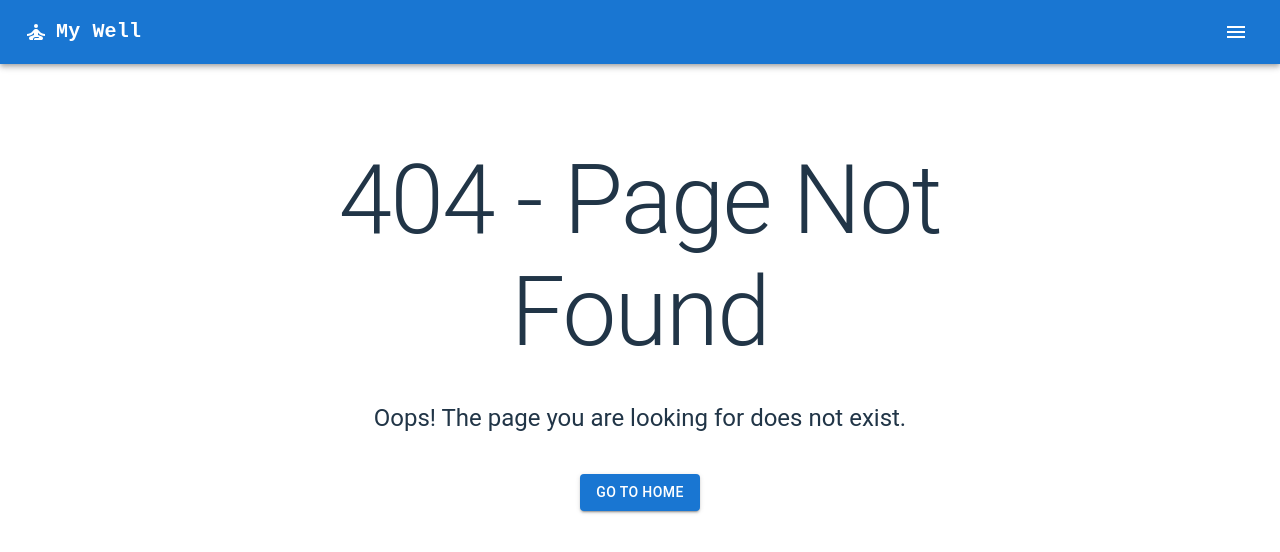
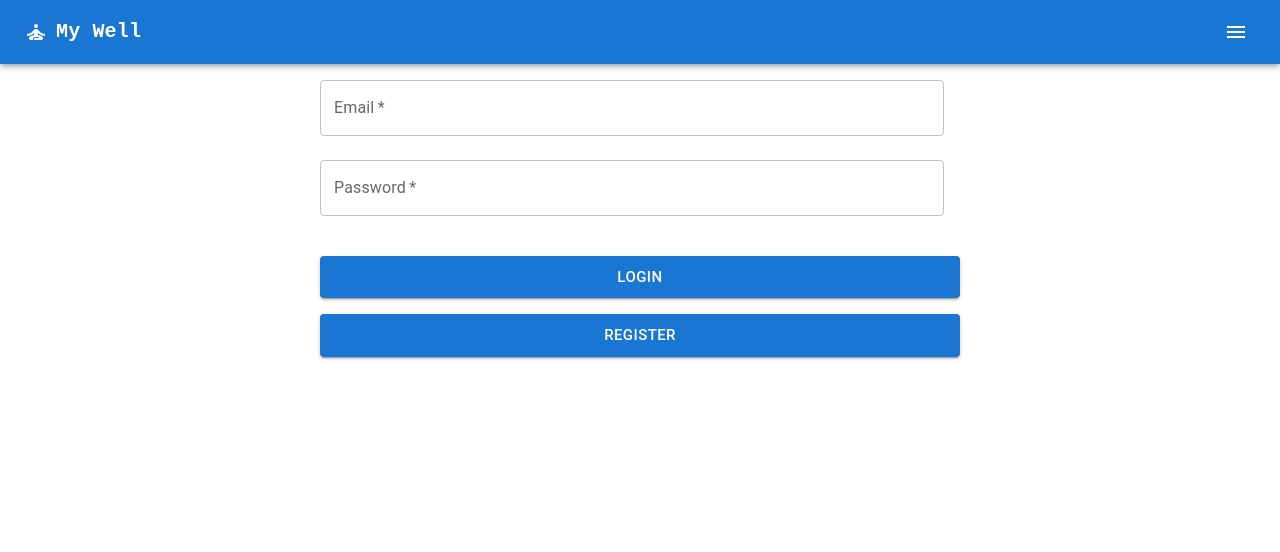
Before and after one commit to shirvel/MyWell, a React (Vite) app in the folder frontend/: page /login in a window 1280 px wide. Before the commit this address had no page. Shown: the top 552 px of the page. Built offline with nearby package versions, Linux system fonts and the light colour scheme.

Commit message:
add the login page
and fix cors problem

```diff
--- a/frontend/src/App.tsx
+++ b/frontend/src/App.tsx
@@ -7,6 +7,7 @@ import { PageNotFound } from "./common/PageNotFound";
 import { NavBar } from "./common/NavBar";
 import { WeekReflection } from "./WeekReflection/WeekRelection";
 import { RegisterPage } from "./Registration/RegisterPage";
+import { LoginPage } from "./login/LoginPage";
 
 export const App = () => {
 	return (
@@ -16,6 +17,7 @@ export const App = () => {
 				<Routes>
 					<Route path="/" element={<MealPlanner />} />
 					<Route path="meal-planner" element={<MealPlanner />} />
+					<Route path="login" element={<LoginPage />} />
 					<Route path="week-reflection" element={<WeekReflection />} />
 					<Route path="register" element={<RegisterPage />} />
 					<Route path="*" element={<PageNotFound />} />
--- a/frontend/src/Registration/RegisterPage.tsx
+++ b/frontend/src/Registration/RegisterPage.tsx
@@ -1,4 +1,4 @@
-import React from 'react';
+import React from "react";
 import Box from "@mui/material/Box";
 import Stepper from "@mui/material/Stepper";
 import Step from "@mui/material/Step";
@@ -14,7 +14,7 @@ import { FifthStage } from "./Stages/FifthStage";
 import { endpoints } from "../api/endpoints";
 import { post } from "../api/requests";
 import { useUserContext } from "../providers/UserContextProvider";
-import { useNavigate } from 'react-router-dom';
+import { useNavigate } from "react-router-dom";
 
 const steps = [
 	"Getting To Know you",
@@ -29,15 +29,15 @@ export const RegisterPage = () => {
 	const navigate = useNavigate();
 	const [activeStep, setActiveStep] = useState(0);
 	const [formData, setFormData] = useState({
-        name: '',
-        birthday: '',
-        gender: '',
-        mainGoal: '',
-        specialDiets: '',
-        healthConditions: '',
-        comment: '',
-		email: '',
-		password: ''
+		name: "",
+		birthday: "",
+		gender: "",
+		mainGoal: "",
+		specialDiets: "",
+		healthConditions: "",
+		comment: "",
+		email: "",
+		password: "",
 	});
 
 	const handleNext = () => {
@@ -51,36 +51,36 @@ export const RegisterPage = () => {
 	const handleReset = () => {
 		setActiveStep(0);
 		setFormData({
-            name: '',
-            birthday: '',
-            gender: '',
-            mainGoal: '',
-            specialDiets: '',
-            healthConditions: '',
-            comment: '',
-			email: '',
-			password: ''
+			name: "",
+			birthday: "",
+			gender: "",
+			mainGoal: "",
+			specialDiets: "",
+			healthConditions: "",
+			comment: "",
+			email: "",
+			password: "",
 		});
 	};
 
 	const handleChange = (field, value) => {
-        setFormData(prev => ({
+		setFormData((prev) => ({
 			...prev,
-            [field]: value
+			[field]: value,
 		}));
 	};
 
 	const handleSubmit = async () => {
 		try {
-			const url = endpoints.USER.CREATE_USER();
+			const url = endpoints.AUTH.CREATE_USER();
 			const response = await post(url, formData);
 			if (response.status == 201) {
-				setUserId(response.data._id)
+				setUserId(response.data._id);
 				handleReset();
-				navigate("/")
+				navigate("/");
 			}
 		} catch (error) {
-            console.error('There was an error submitting the form!', error);
+			console.error("There was an error submitting the form!", error);
 		}
 	};
 
@@ -124,7 +124,10 @@ export const RegisterPage = () => {
 								Back
 							</Button>
 							<Box sx={{ flex: "1 1 auto" }} />
-                            <Button onClick={activeStep === steps.length - 1 ? handleSubmit : handleNext}>
+							<Button
+								onClick={
+									activeStep === steps.length - 1 ? handleSubmit : handleNext
+								}>
 								{activeStep === steps.length - 1 ? "Finish" : "Next"}
 							</Button>
 						</Box>
--- a/frontend/src/api/endpoints.tsx
+++ b/frontend/src/api/endpoints.tsx
@@ -4,6 +4,10 @@ const URL = "http://127.0.0.1:3000/";
 const base = URL;
 export const endpoints = {
 	BASE: URL,
+	AUTH: {
+		CREATE_USER: () => base + "auth/register/",
+		LOGIN: base + "auth/login/",
+	},
 	MEAL_PLAN: {
 		GET_USER_MEAL_PLAN: (user_id: string) =>
 			base + "api/planner/" + user_id + "/",
@@ -11,10 +15,6 @@ export const endpoints = {
 			base + "meal-plan/" + user_id + "/" + meal_id + "/",
 	},
 	WEEKLY_REFLECTION: {
-		CREATE_FEEDBACK: () => base + "api/weekly_reflection/"
+		CREATE_FEEDBACK: () => base + "api/weekly_reflection/",
 	},
-	USER: {
-		CREATE_USER: () => base + "auth/register/"
-	}
-
 };
--- a/frontend/src/common/NavBar.tsx
+++ b/frontend/src/common/NavBar.tsx
@@ -26,9 +26,9 @@ export const NavBar = () => {
 	}, []);
 
 	const handleLogOut = () => {
-		setUserId(null)
-		handleClose("register")
-	}
+		setUserId(null);
+		handleClose("register");
+	};
 
 	return (
 		<AppBar position="sticky">
@@ -66,6 +66,7 @@ export const NavBar = () => {
 						Week Reflection
 					</MenuItem>
 					<MenuItem onClick={() => handleClose("register")}>Register</MenuItem>
+					<MenuItem onClick={() => handleClose("login")}>Login</MenuItem>
 					<MenuItem onClick={() => handleLogOut()}>Log out</MenuItem>
 				</Menu>
 			</Toolbar>
--- /dev/null
+++ b/frontend/src/login/LoginPage.tsx
@@ -0,0 +1,76 @@
+import { Grid, TextField, Button, Card } from "@mui/material";
+import { useCallback, useState } from "react";
+import { login } from "./LoginService";
+import { useNavigate } from "react-router-dom";
+
+export const LoginPage = () => {
+	const [email, setEmail] = useState("");
+	const [password, setPassword] = useState("");
+	const navigate = useNavigate();
+	const onLogin = useCallback(() => {
+		console.log(email, password);
+		login({ email, password });
+	}, []);
+
+	const onRegister = useCallback(() => {
+		navigate({
+			pathname: "/register",
+		});
+	}, []);
+
+	return (
+		<div className="flex items-center justify-center">
+			<div className="w-1/2">
+				<Grid container spacing={2} justifyContent="center" alignItems="center">
+					<Grid item xs={12} className="p-4">
+						<TextField
+							fullWidth
+							id="email"
+							label="Email"
+							variant="outlined"
+							margin="normal"
+							onChange={(event) => {
+								setEmail(event.target.value);
+							}}
+							value={email}
+							required
+						/>
+						<TextField
+							fullWidth
+							onChange={(event) => {
+								setPassword(event.target.value);
+							}}
+							value={password}
+							id="password"
+							label="Password"
+							variant="outlined"
+							type="password"
+							margin="normal"
+							required
+						/>
+					</Grid>
+					<Grid item xs={12}>
+						<Button
+							onClick={onLogin}
+							variant="contained"
+							fullWidth
+							size="large"
+							className="w-full">
+							Login
+						</Button>
+					</Grid>
+					<Grid item xs={12}>
+						<Button
+							onClick={onRegister}
+							variant="contained"
+							fullWidth
+							size="large"
+							className="w-full">
+							Register
+						</Button>
+					</Grid>
+				</Grid>
+			</div>
+		</div>
+	);
+};
--- /dev/null
+++ b/frontend/src/login/LoginService.tsx
@@ -0,0 +1,18 @@
+import axios from "axios";
+import { endpoints } from "../api/endpoints";
+
+export type ILoginData = {
+	email: string;
+	password: string;
+};
+
+export const login = async (loginData: ILoginData) => {
+	try {
+		const response = await axios.post(endpoints.AUTH.LOGIN, loginData);
+		console.log("Response from server:", response.data);
+		return response.data;
+	} catch (error) {
+		console.error("Error login:", error);
+		return null;
+	}
+};
```
Also changed, not shown: frontend/src/tailwind.css, 2 other files (tests, documents, lock files or other folders). Lines whose indentation alone changed are shown as unchanged.
